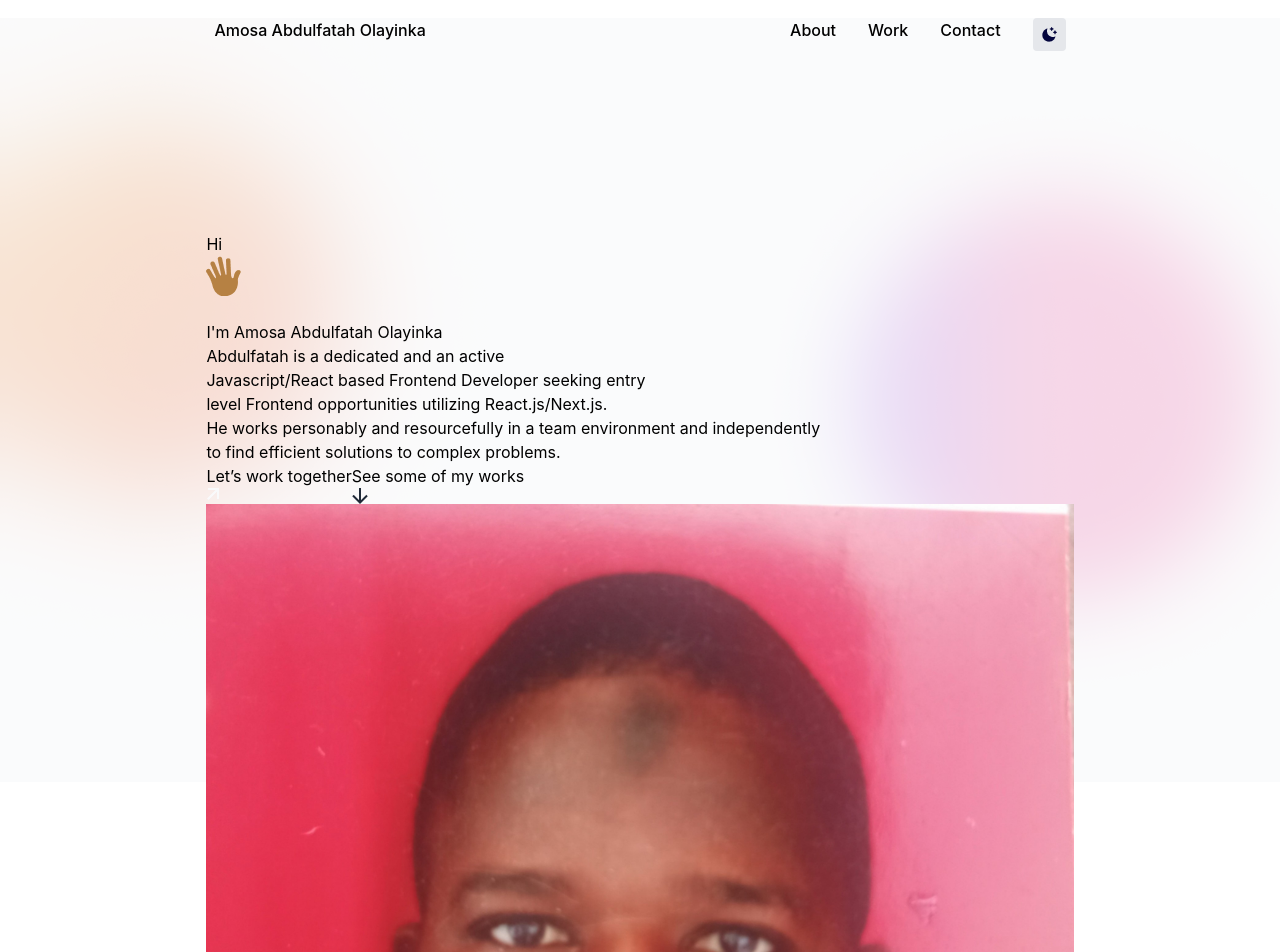
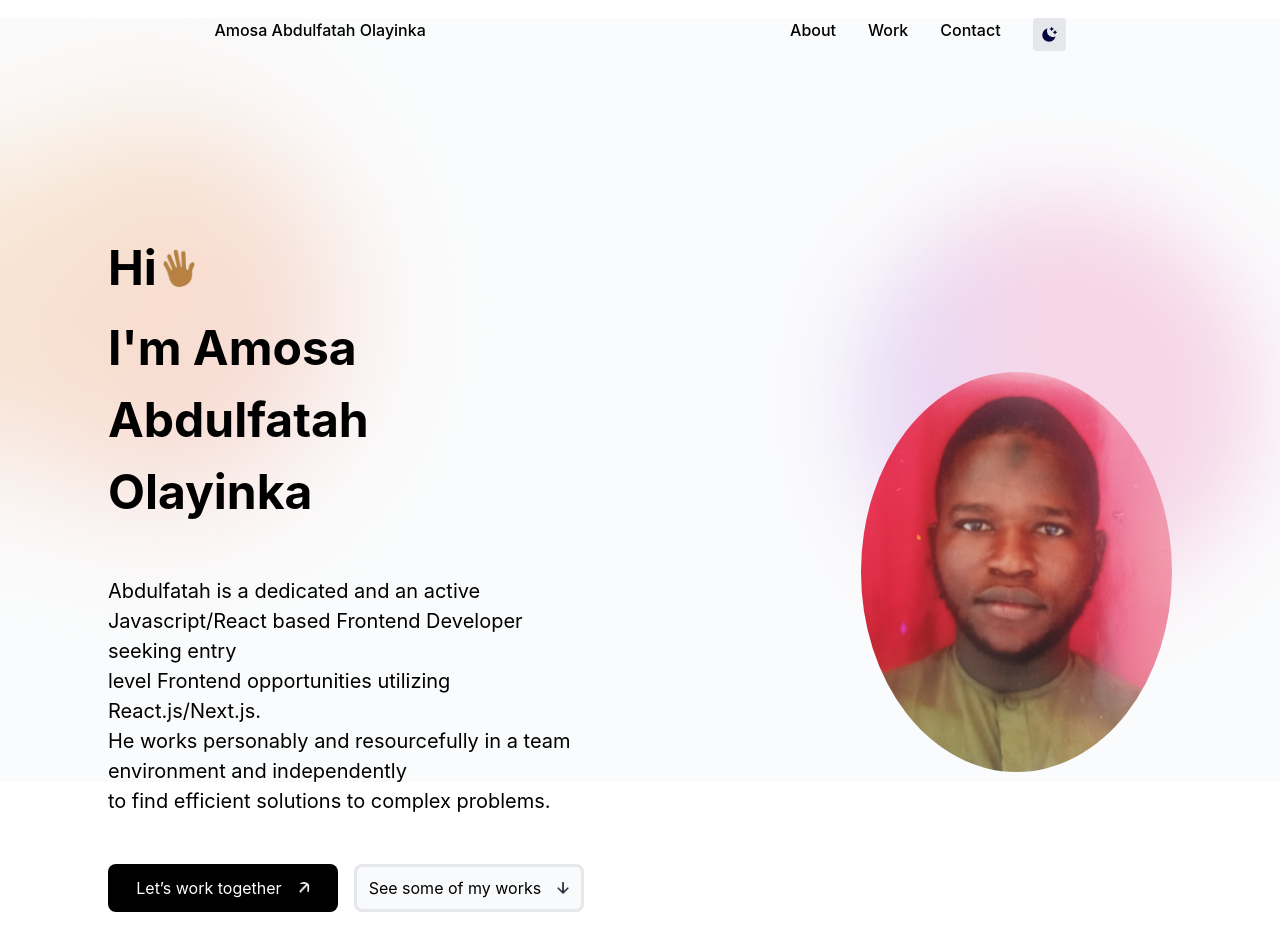
Before and after one commit to onireke/my-portfolio, a Next.js app: page /About in a window 1280 px wide. Shown: the top 952 px of the page. Built offline with nearby package versions, Linux system fonts and the light colour scheme.

Commit message:
feat: portfolio

```diff
--- a/src/components/AboutInfo.tsx
+++ b/src/components/AboutInfo.tsx
@@ -6,9 +6,12 @@ function AboutInfo() {
       <section className="about-details">
         <div className="detail">
           <div className="greetings">
-            <h1>Hi</h1>
-            <img src="/images/hand.png" alt="hand"></img>
-            <br /> I'm Amosa Abdulfatah Olayinka
+            <div className="greet">
+              <h1 className="hi">Hi</h1>
+              <img src="/images/hand.png" alt="hand" className="hand" />
+            </div>
+
+            <h1 className="name">I'm Amosa Abdulfatah Olayinka</h1>
           </div>
           <p className="info">
             Abdulfatah is a dedicated and an active <br /> Javascript/React
@@ -18,14 +21,22 @@ function AboutInfo() {
             find efficient solutions to complex problems.
           </p>
           <div className="buttons">
-            <button>
-              Let’s work together{" "}
-              <img src="/images/arrow-up.png" alt="arrow-up" />
-            </button>
-            <button>
-              See some of my works{" "}
-              <img src="/images/arrow-down.png" alt="arrow-down" />
-            </button>
+            <div className="black-btn">
+              <p btn-word1>Let’s work together</p>
+              <img
+                src="/images/arrow-up.png"
+                alt="arrow-up"
+                className="arrow-up"
+              />
+            </div>
+            <div className="white-btn">
+              <p btn-words>See some of my works</p>
+              <img
+                src="/images/arrow-down.png"
+                alt="arrow-down"
+                className="arrow-down"
+              />
+            </div>
           </div>
         </div>
         <img
--- a/src/styles/ComponentStyles/AboutInfo.scss
+++ b/src/styles/ComponentStyles/AboutInfo.scss
@@ -1,3 +1,54 @@
 .AboutInfo-main {
   @apply px-[12.9rem] py-[11.3rem];
+
+  .about-details {
+    @apply flex justify-center items-center gap-x-[17.3rem];
+  }
+
+  .detail {
+    @apply flex flex-col gap-y-[3rem];
+
+    .greet {
+      @apply flex  items-center gap-x-[6.3px] mb-[8px];
+
+      .hi {
+        @apply text-[3rem] font-bold;
+      }
+
+      .hand {
+        @apply w-[2rem] h-[2.4rem];
+      }
+    }
+    .name {
+      @apply text-[3rem] font-bold;
+    }
+  }
+
+  .info {
+    @apply text-[1.25rem] leading-[1.875rem];
+  }
+
+  .buttons {
+    @apply flex gap-x-[1rem];
+
+    .black-btn {
+      @apply bg-black text-white w-[14.375rem] rounded-[.5rem] flex gap-x-[1rem] justify-center items-center h-[3rem];
+    }
+
+    .white-btn {
+      @apply bg-[#F9FAFB] rounded-[.5rem] border-[3px] w-[14.375rem] flex gap-x-[1rem] justify-center items-center h-[3rem];
+    }
+
+    .arrow-up {
+      @apply w-[.75rem] h-[.75rem];
+    }
+
+    .arrow-down {
+      @apply w-[.75rem] h-[.75rem];
+    }
+  }
+
+  img {
+    @apply w-[25rem] h-[25rem] rounded-[50%];
+  }
 }
```
